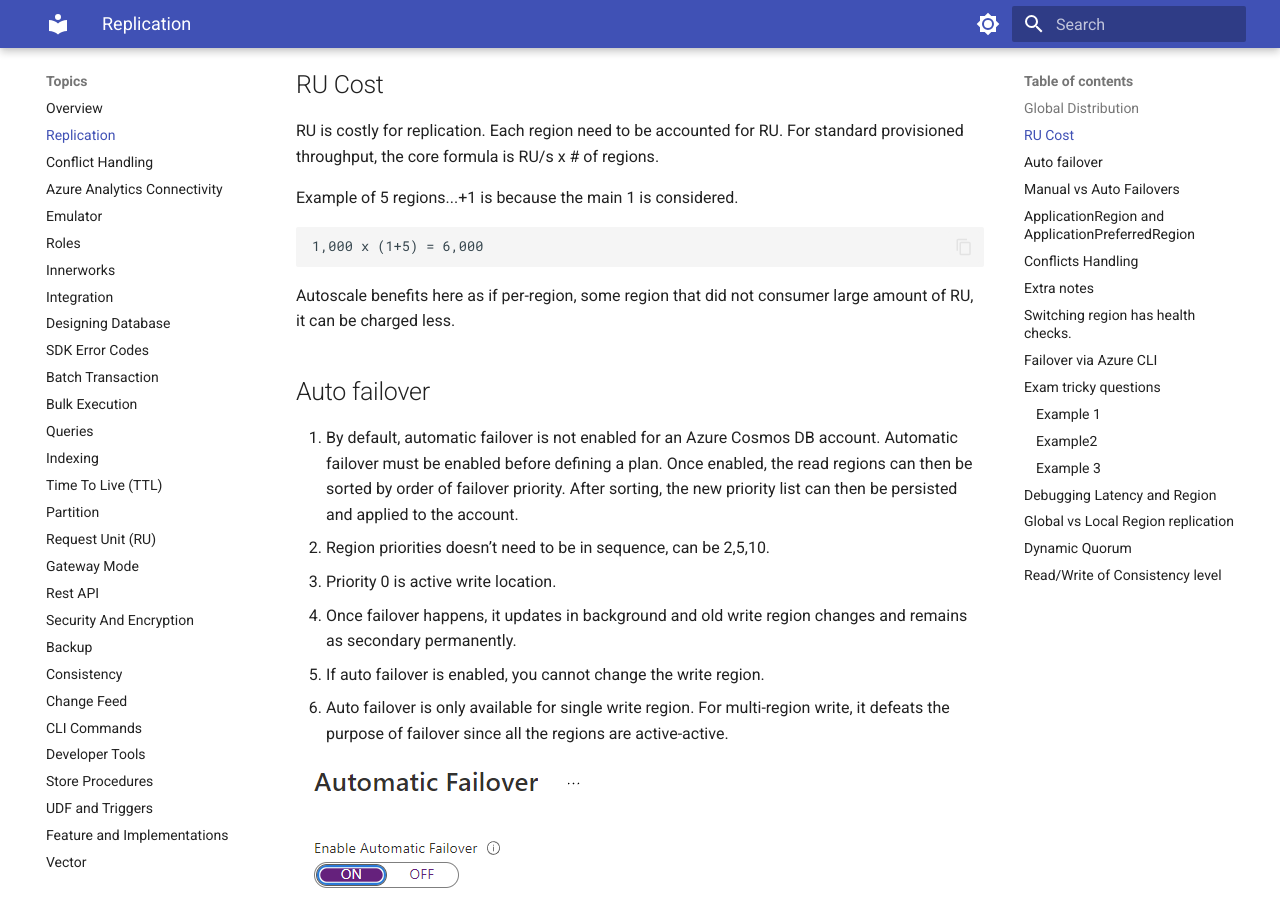
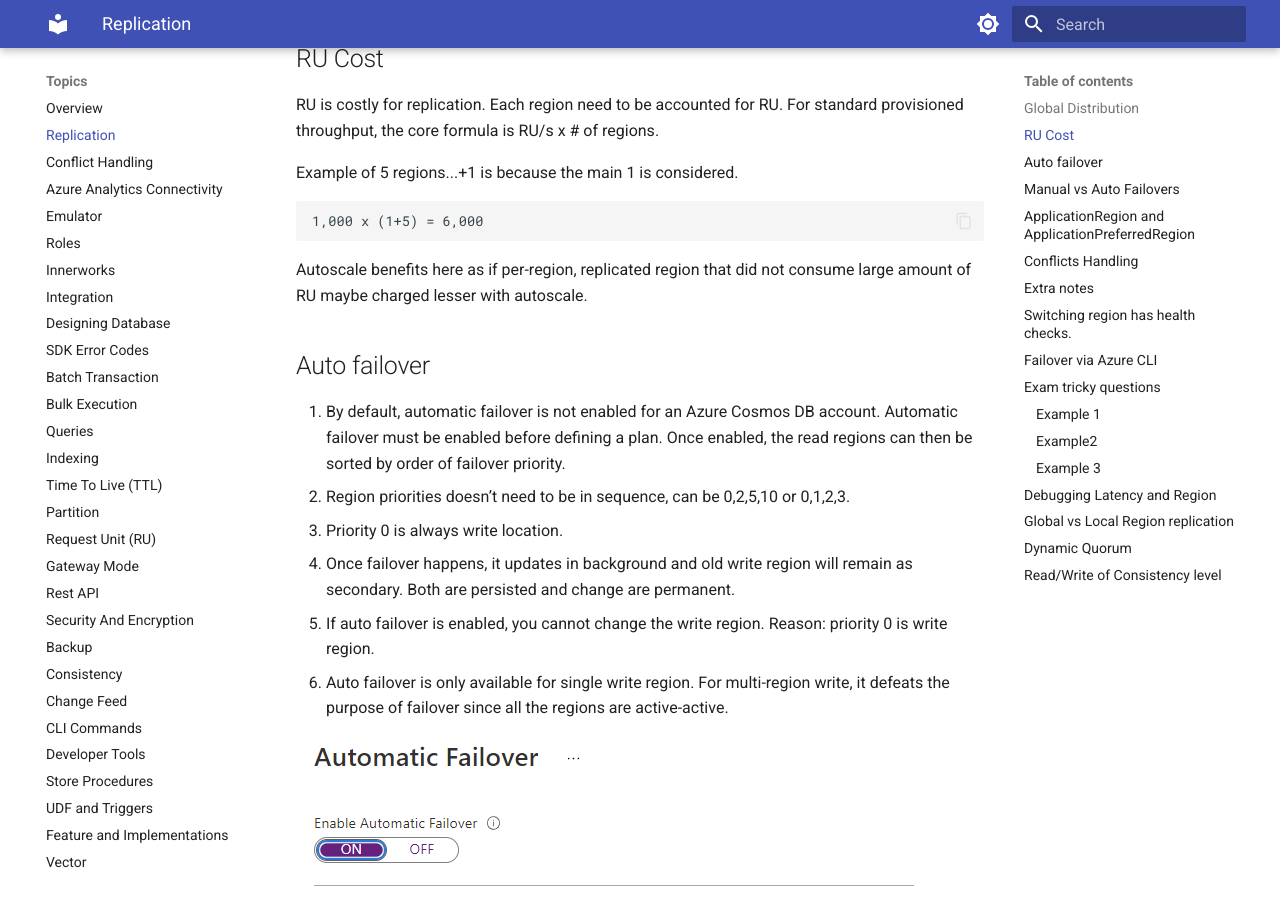
Before and after one commit to yoonghan/Azure-Cosmos-DB-DP-420, an MkDocs documentation site: the page built from docs/3. Replication.md, in a window 1280 px wide and 900 px high, scrolled down 906 px. Built offline with MkDocs 1.6.1 and Material for MkDocs 9.7.7, drawn with Linux system fonts in a browser that asks for light colours; some of the changed text lies outside the part shown.

Commit message:
Update replication

````diff
--- a/docs/3. Replication.md
+++ b/docs/3. Replication.md
@@ -2,7 +2,7 @@
 
 ## Global Distribution
 1. Geo redundancy - only on paired region not global world (can choose region replication/different). Enable global distribution on your account by pairing West US 2 with West Central US. You can add more regions to your account later.
-2. Multi region write - multi write and read region, number of read = number of write region, it's paired.
+2. Multi region write - number of read = number of write region, it's paired.
 3. Availability Zone - replicate / auto balance (take note not all region have AZ, i.e. Sweden)
 4. The following options aren't available if you select Serverless as the Capacity mode:
     - Multi-region write
@@ -20,15 +20,15 @@ Example of 5 regions...+1 is because the main 1 is considered.
 1,000 x (1+5) = 6,000
 ```
 
-Autoscale benefits here as if per-region, some region that did not consumer large amount of RU, it can be charged less.
+Autoscale benefits here as if per-region, replicated region that did not consume large amount of RU maybe charged lesser with autoscale.
 
 ## Auto failover
-1. By default, automatic failover is not enabled for an Azure Cosmos DB account. Automatic failover must be enabled before defining a plan. Once enabled, the read regions can then be sorted by order of failover priority. After sorting, the new priority list can then be persisted and applied to the account.
-2. Region priorities doesn’t need to be in sequence, can be 2,5,10.
-3. Priority 0 is active write location.
-5. Once failover happens, it updates in background and old write region changes and remains as secondary permanently.
-6. If auto failover is enabled, you cannot change the write region.
-7. Auto failover is only available for single write region. For multi-region write, it defeats the purpose of failover since all the regions are active-active.
+1. By default, automatic failover is not enabled for an Azure Cosmos DB account. Automatic failover must be enabled before defining a plan. Once enabled, the read regions can then be sorted by order of failover priority.
+2. Region priorities doesn’t need to be in sequence, can be 0,2,5,10 or 0,1,2,3.
+3. Priority 0 is always write location.
+4. Once failover happens, it updates in background and old write region will remain as secondary. Both are persisted and change are permanent.
+5. If auto failover is enabled, you cannot change the write region. Reason: priority 0 is write region.
+6. Auto failover is only available for single write region. For multi-region write, it defeats the purpose of failover since all the regions are active-active.
 
 ![Auto failover](img/replication_auto_failover.png)
 
````
Also changed, not shown: docs/2. Overview.md (+4 -5 lines).
